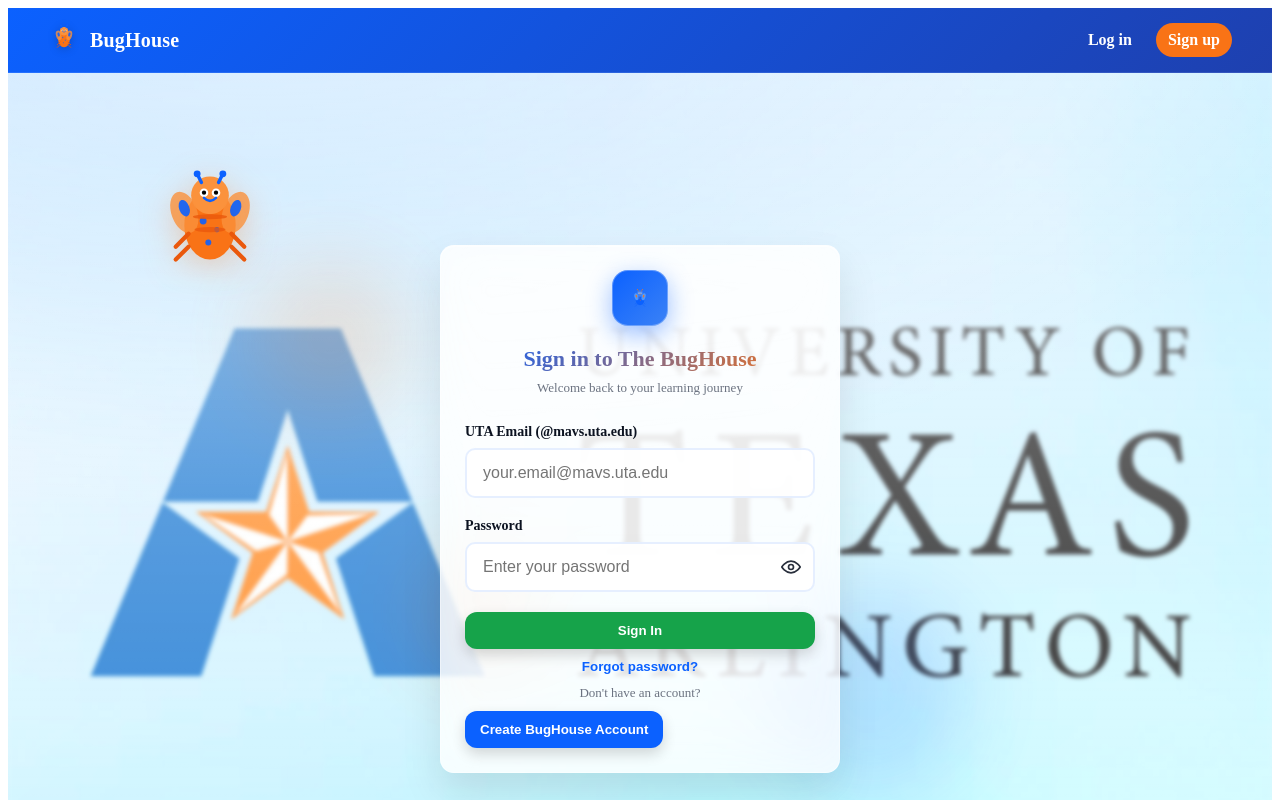
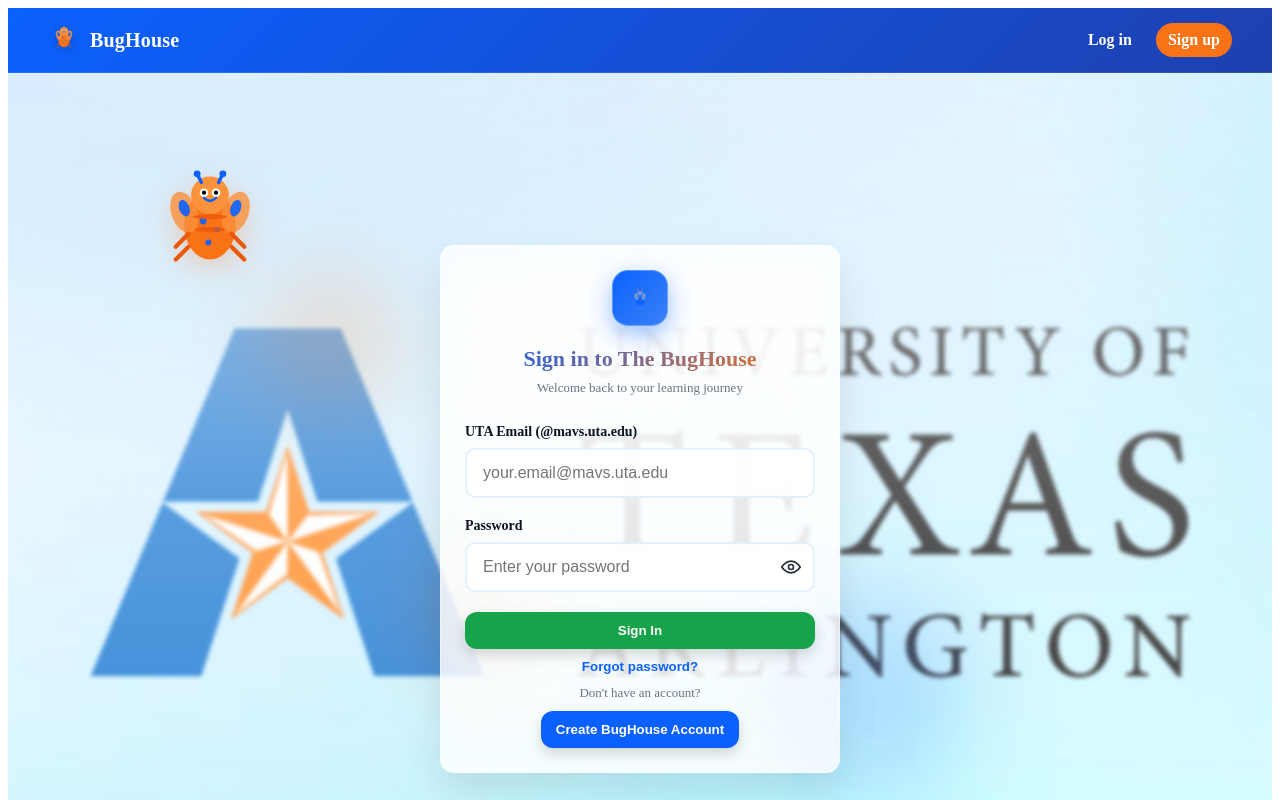
Before and after one commit to petennguyen/TheBugHouse, a React (Create React App) app in the folder client/: page /login in a window 1280 px wide. Shown: the top 800 px of the page. Built offline with nearby package versions, Linux system fonts and the light colour scheme; no server answers.

Commit message:
Fix Login UI

```diff
--- a/client/src/Login.js
+++ b/client/src/Login.js
@@ -346,7 +346,7 @@
 
         {msg && <div className={`alert ${msgType} enhanced-alert`}>{msg}</div>}
 
-        <div className="auth-footer">
+        <div className="auth-footer" style={{ textAlign: 'center' }}>
           <div className="auth-meta">Don't have an account?</div>
           <Link to="/signup">
             <button className="btn primary enhanced-btn-secondary login-signup-btn">Create BugHouse Account</button>
```
